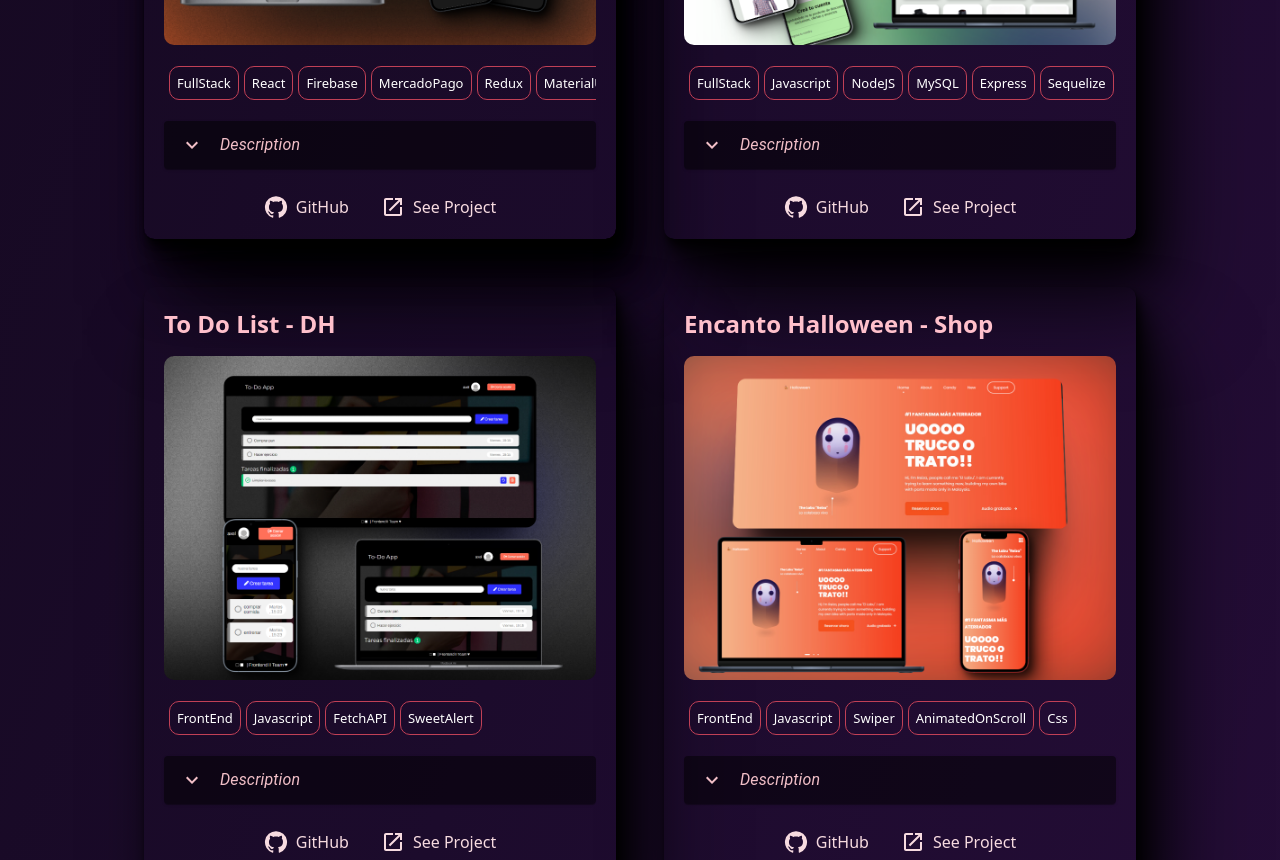
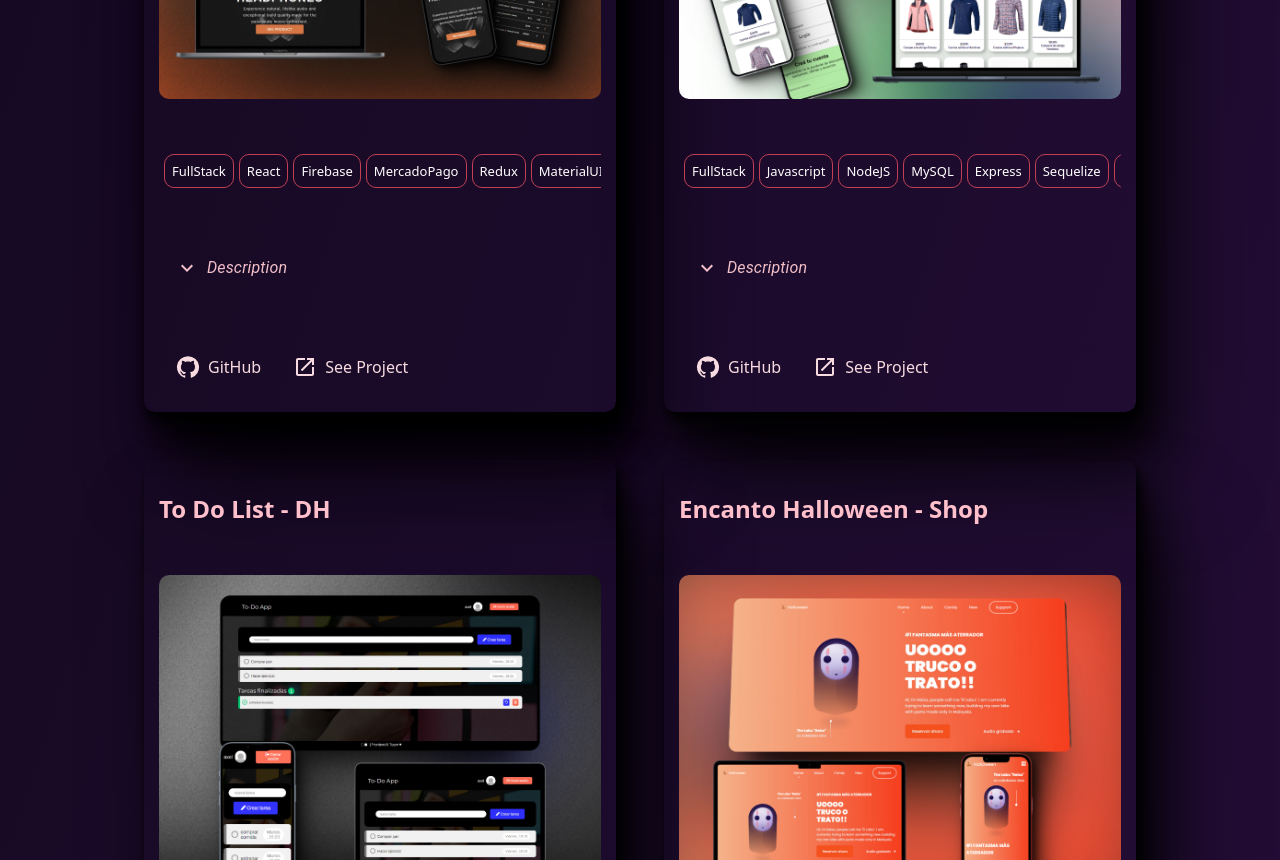
Before and after one commit to axelriveroc/portfolio, a React (Vite) app: page / in a window 1280 px wide. Shown: the part 1940-2800 px from the top of the page. Built offline with nearby package versions, Linux system fonts and the light colour scheme.

Commit message:
responsive projects

```diff
--- a/src/components/pages/myProjects/MyProjects.css
+++ b/src/components/pages/myProjects/MyProjects.css
@@ -18,13 +18,15 @@
 	margin: 1rem;
 	background-color: rgba(64, 63, 63, 0.5);
 	background-color: transparent;
-	padding: 20px;
+	padding: 15px;
 	display: flex;
 	flex-direction: column;
 	justify-content: space-around;
 	gap: 1rem;
 	border-radius: 12px;
 	border-radius: 10px;
+	position: relative;
+	min-height: 95vh;
 	box-shadow: 0.3px 0.5px 0.7px hsl(var(--shadow-color) / 0.49),
 		2.3px 4.7px 6px -0.4px hsl(var(--shadow-color) / 0.5),
 		4.6px 9.2px 11.9px -0.8px hsl(var(--shadow-color) / 0.51),
@@ -80,7 +82,7 @@
 }
 
 .container_descript_icons {
-	color: rgb(241, 191, 199);
+	/* 	color: rgb(241, 191, 199);
 	background-color: rgba(1, 1, 1, 0.5);
 	border-radius: 15px;
 	padding: 15px;
@@ -88,17 +90,21 @@
 	flex-direction: column;
 	justify-content: space-around;
 	gap: 20px;
+	margin-bottom: 116px; */
 }
 
 .tecnologies_icons {
 	display: flex;
 	justify-content: flex-start;
+	flex-wrap: wrap;
 	gap: 10px;
+	margin-bottom: 15px;
 }
 
 .container_buttons {
 	display: flex;
-	justify-content: center;
+	justify-content: flex-start;
+	padding-left: 17px;
 	gap: 2rem;
 	margin-top: 10px;
 }
@@ -116,9 +122,37 @@
 }
 
 .container_buttons a:hover {
-	opacity: .5;
+	opacity: 0.5;
 	border-bottom: 1px solid;
 	padding-bottom: 5px;
+}
+
+.acordion_container_expanded {
+	background-color: rgba(1, 1, 1, 0.9) !important;
+	color: rgb(241, 191, 199) !important;
+	width: 98% !important;
+	padding: 10px;
+	justify-content: flex-start !important;
+	position: absolute !important;
+	height: 95% !important;
+	max-height: 75%;
+	transition: background-color 0.3s ease, max-height 0.9s ease !important;
+	border-radius: 10px !important;
+}
+
+.acordion_container_noexpanded {
+	background-color: transparent !important;
+	box-shadow: none !important;
+	color: rgb(241, 191, 199) !important;
+	border-radius: 15px !important;
+	display: flex !important;
+	flex-direction: column !important;
+	justify-content: space-around !important;
+	position: static !important;
+	width: 95% !important;
+	height: 7% !important;
+	max-height: 7% !important;
+	transition: background-color 0.3s ease, max-height 0.9s ease !important;
 }
 
 @media (max-width: 900px) {
@@ -127,3 +161,17 @@
 		width: 95%;
 	}
 }
+
+@media (max-width: 600px) {
+	.card_project {
+		gap: 5px;
+		padding: 5px;
+	}
+
+	.acordion_container_expanded {
+		width: 99%;
+	}
+
+	.tecnologies_icons {
+	}
+}
--- a/src/components/pages/myProjects/MyProjects2.jsx
+++ b/src/components/pages/myProjects/MyProjects2.jsx
@@ -14,7 +14,6 @@ const MyProjects2 = () => {
 			className="icon icon-tabler icon-tabler-brand-react"
 			width="24"
 			height="24"
-			viewBox="0 0 24 24"
 			strokeWidth="2"
 			stroke="currentColor"
 			fill="none"
@@ -35,7 +34,6 @@ const MyProjects2 = () => {
 			className="icon icon-tabler icon-tabler-brand-react"
 			width="24"
 			height="24"
-			viewBox="0 0 24 24"
 			strokeWidth="2"
 			stroke="currentColor"
 			fill="none"
@@ -56,7 +54,6 @@ const MyProjects2 = () => {
 			className="icon icon-tabler icon-tabler-brand-firebase"
 			width="24"
 			height="24"
-			viewBox="0 0 24 24"
 			strokeWidth="2"
 			stroke="currentColor"
 			fill="none"
@@ -70,11 +67,9 @@ const MyProjects2 = () => {
 		</svg>,
 		<svg
 			role="img"
-			viewBox="0 0 24 24"
 			xmlns="http://www.w3.org/2000/svg"
 			width="24"
 			height="24"
-			viewBox="0 0 24 24"
 			strokeWidth="2"
 			stroke="currentColor"
 			fill="none"
@@ -88,7 +83,6 @@ const MyProjects2 = () => {
 			className="icon icon-tabler icon-tabler-brand-npm"
 			width="24"
 			height="24"
-			viewBox="0 0 24 24"
 			strokeWidth="2"
 			stroke="currentColor"
 			fill="none"
@@ -106,11 +100,9 @@ const MyProjects2 = () => {
 		</svg>,
 		<svg
 			role="img"
-			viewBox="0 0 24 24"
 			xmlns="http://www.w3.org/2000/svg"
 			width="24"
 			height="24"
-			viewBox="0 0 24 24"
 			strokeWidth="2"
 			stroke="currentColor"
 			fill="none"
@@ -124,7 +116,6 @@ const MyProjects2 = () => {
 			className="icon icon-tabler icon-tabler-brand-redux"
 			width="24"
 			height="24"
-			viewBox="0 0 24 24"
 			strokeWidth="2"
 			stroke="currentColor"
 			fill="none"
@@ -141,12 +132,10 @@ const MyProjects2 = () => {
 		</svg>,
 		<svg
 			role="img"
-			viewBox="0 0 24 24"
 			xmlns="http://www.w3.org/2000/svg"
 			className="icon icon-tabler icon-tabler-brand-redux"
 			width="24"
 			height="24"
-			viewBox="0 0 24 24"
 			strokeWidth="2"
 			stroke="currentColor"
 			fill="none"
@@ -157,11 +146,9 @@ const MyProjects2 = () => {
 		</svg>,
 		<svg
 			role="img"
-			viewBox="0 0 24 24"
 			xmlns="http://www.w3.org/2000/svg"
 			width="24"
 			height="24"
-			viewBox="0 0 24 24"
 			strokeWidth="2"
 			stroke="currentColor"
 			fill="none"
@@ -172,11 +159,9 @@ const MyProjects2 = () => {
 		</svg>,
 		<svg
 			role="img"
-			viewBox="0 0 24 24"
 			xmlns="http://www.w3.org/2000/svg"
 			width="24"
 			height="24"
-			viewBox="0 0 24 24"
 			strokeWidth="2"
 			stroke="currentColor"
 			fill="none"
@@ -193,7 +178,6 @@ const MyProjects2 = () => {
 			className="icon icon-tabler icon-tabler-brand-javascript"
 			width="24"
 			height="24"
-			viewBox="0 0 24 24"
 			strokeWidth="2"
 			stroke="currentColor"
 			fill="none"
@@ -210,7 +194,6 @@ const MyProjects2 = () => {
 			className="icon icon-tabler icon-tabler-brand-nodejs"
 			width="24"
 			height="24"
-			viewBox="0 0 24 24"
 			strokeWidth="2"
 			stroke="currentColor"
 			fill="none"
@@ -226,7 +209,6 @@ const MyProjects2 = () => {
 			className="icon icon-tabler icon-tabler-brand-mysql"
 			width="24"
 			height="24"
-			viewBox="0 0 24 24"
 			strokeWidth="2"
 			stroke="currentColor"
 			fill="none"
@@ -242,7 +224,6 @@ const MyProjects2 = () => {
 			className="icon icon-tabler icon-tabler-brand-npm"
 			width="24"
 			height="24"
-			viewBox="0 0 24 24"
 			strokeWidth="2"
 			stroke="currentColor"
 			fill="none"
@@ -260,11 +241,9 @@ const MyProjects2 = () => {
 		</svg>,
 		<svg
 			role="img"
-			viewBox="0 0 24 24"
 			xmlns="http://www.w3.org/2000/svg"
 			width="24"
 			height="24"
-			viewBox="0 0 24 24"
 			strokeWidth="2"
 			stroke="currentColor"
 			fill="none"
@@ -275,11 +254,9 @@ const MyProjects2 = () => {
 		</svg>,
 		<svg
 			role="img"
-			viewBox="0 0 24 24"
 			xmlns="http://www.w3.org/2000/svg"
 			width="24"
 			height="24"
-			viewBox="0 0 24 24"
 			strokeWidth="2"
 			stroke="currentColor"
 			fill="none"
@@ -296,7 +273,6 @@ const MyProjects2 = () => {
 			className="icon icon-tabler icon-tabler-brand-javascript"
 			width="24"
 			height="24"
-			viewBox="0 0 24 24"
 			strokeWidth="2"
 			stroke="currentColor"
 			fill="none"
@@ -313,7 +289,6 @@ const MyProjects2 = () => {
 			className="icon icon-tabler icon-tabler-brand-css3"
 			width="24"
 			height="24"
-			viewBox="0 0 24 24"
 			strokeWidth="2"
 			stroke="currentColor"
 			fill="none"
@@ -329,7 +304,6 @@ const MyProjects2 = () => {
 			className="icon icon-tabler icon-tabler-brand-html5"
 			width="24"
 			height="24"
-			viewBox="0 0 24 24"
 			strokeWidth="2"
 			stroke="currentColor"
 			fill="none"
@@ -348,7 +322,6 @@ const MyProjects2 = () => {
 			className="icon icon-tabler icon-tabler-brand-javascript"
 			width="24"
 			height="24"
-			viewBox="0 0 24 24"
 			strokeWidth="2"
 			stroke="currentColor"
 			fill="none"
@@ -365,7 +338,6 @@ const MyProjects2 = () => {
 			className="icon icon-tabler icon-tabler-brand-css3"
 			width="24"
 			height="24"
-			viewBox="0 0 24 24"
 			strokeWidth="2"
 			stroke="currentColor"
 			fill="none"
@@ -381,7 +353,6 @@ const MyProjects2 = () => {
 			className="icon icon-tabler icon-tabler-brand-html5"
 			width="24"
 			height="24"
-			viewBox="0 0 24 24"
 			strokeWidth="2"
 			stroke="currentColor"
 			fill="none"
@@ -400,7 +371,6 @@ const MyProjects2 = () => {
 			className="icon icon-tabler icon-tabler-brand-javascript"
 			width="24"
 			height="24"
-			viewBox="0 0 24 24"
 			strokeWidth="2"
 			stroke="currentColor"
 			fill="none"
@@ -417,7 +387,6 @@ const MyProjects2 = () => {
 			className="icon icon-tabler icon-tabler-brand-css3"
 			width="24"
 			height="24"
-			viewBox="0 0 24 24"
 			strokeWidth="2"
 			stroke="currentColor"
 			fill="none"
@@ -433,7 +402,6 @@ const MyProjects2 = () => {
 			className="icon icon-tabler icon-tabler-brand-html5"
 			width="24"
 			height="24"
-			viewBox="0 0 24 24"
 			strokeWidth="2"
 			stroke="currentColor"
 			fill="none"
@@ -459,7 +427,7 @@ const MyProjects2 = () => {
 					"Redux",
 					"MaterialUI",
 				]}
-				description="Lorem ipsum, dolor sit amet consectetur adipisicing elit..."
+				description="Audiophile, an online audio tech store created using React and Material UI, stands out with its responsive design and powerful admin features. It empowers administrators with the ability to manage products, user roles, and sales records effortlessly. The platform seamlessly integrates Firebase and Mercado Pago for smooth user experiences and efficient payments, all hosted on Vercel for optimal performance and convenience."
 				github="#"
 				demo="#"
 				iconsAudio={iconsAudio}
@@ -476,7 +444,7 @@ const MyProjects2 = () => {
 					"Sequelize",
 					"EJS",
 				]}
-				description="Lorem ipsum, dolor sit amet consectetur adipisicing elit..."
+				description="Culmen is a mountain apparel e-commerce store. I implemented a Model-View-Controller design pattern with EJS and Node.js. MySQL serves as the database, and the server is powered by the Express framework, connecting to the database using the Sequelize ORM. It processes images with Multer and interfaces with Cloudinary. It was initially deployed on Railway, but due to payment issues, the code is now accessible only on GitHub."
 				github="#"
 				demo="#"
 				iconsCulmen={iconsCulmen}
@@ -485,7 +453,7 @@ const MyProjects2 = () => {
 				title="To Do List - DH"
 				image={todo_mockups}
 				technologies={["FrontEnd", "Javascript", "FetchAPI", "SweetAlert"]}
-				description="Lorem ipsum, dolor sit amet consectetur adipisicing elit..."
+				description="I created a web application – a To-Do List – using Vanilla JavaScript. This application interacts with a Digital House-provided API to implement CRUD operations. I incorporated Sweet Alert for user-friendly alerts during CRUD actions. Additionally, the application features a registration and login form that also communicates with the API."
 				github="#"
 				demo="#"
 				iconsTodo={iconsTodo}
@@ -500,7 +468,7 @@ const MyProjects2 = () => {
 					"AnimatedOnScroll",
 					"Css",
 				]}
-				description="Lorem ipsum, dolor sit amet consectetur adipisicing elit..."
+				description="I designed 'Encanto Halloween,' a web application focused on layout and aesthetics. It's a Halloween-themed shop showcasing products and novelties. The site uses 'Animated on Scroll' for captivating animations and integrates 'Swiper' to create dynamic slides on the homepage."
 				github="#"
 				demo="#"
 				iconsHalloween={iconsHalloween}
@@ -509,10 +477,10 @@ const MyProjects2 = () => {
 				title="Tarot - Oráculo Mágico"
 				image={tarot_mockups}
 				technologies={["FrontEnd", "Javascript", "Css"]}
-				description="Lorem ipsum, dolor sit amet consectetur adipisicing elit..."
+				description="My very first web project, created with Vanilla JavaScript, is a Tarot card game simulation. The mystical oracle randomly selects cards to determine whether two players have a match. The unique aspect is that it's all on one page, utilizing localStorage for data persistence."
 				github="#"
 				demo="#"
-                iconsTarot={iconsTarot}
+				iconsTarot={iconsTarot}
 			/>
 		</section>
 	);
--- a/src/components/pages/myProjects/ProjectArticle.jsx
+++ b/src/components/pages/myProjects/ProjectArticle.jsx
@@ -41,30 +41,33 @@ const ProjectArticle = ({
 					<span key={index}>{tech}</span>
 				))}
 			</div>
-			<div>
 			<Accordion
 				expanded={expanded}
 				onChange={handleChange}
-					sx={{
-						backgroundColor: "rgba(1, 1, 1, 0.5)",
-						color: "rgb(241, 191, 199)",
-						borderRadius: "15px",
-						display: "flex",
-						flexDirection: "column",
-						justifyContent: "space-around",
-					}}
+				className={` ${
+					expanded
+						? "acordion_container_expanded"
+						: "acordion_container_noexpanded"
+				}`}
 			>
 				<AccordionSummary aria-controls="panel1d-content" id="panel1d-header">
 					{expanded ? <KeyboardArrowRightIcon /> : <KeyboardArrowDownIcon />}
 					{!expanded ? (
-							<Typography sx={{ fontStyle: "italic", pl: 2 }}>
+						<Typography sx={{ fontStyle: "italic", pl: 1 }}>
 							Description
 						</Typography>
 					) : (
 						""
 					)}
 				</AccordionSummary>
-					<AccordionDetails>
+				<AccordionDetails
+					sx={{
+						display: "flex",
+						flexDirection: "column",
+						gap:{ xs: 2 , sm: expanded ? 4 : 2},
+						mt: { xs: 0 , sm:expanded ? 2 : 0},
+					}}
+				>
 					<p className="text_description_project">{description}</p>
 					<div className="tecnologies_icons">
 						{title === "AudioPhile - Ecommerce" &&
@@ -90,7 +93,6 @@ const ProjectArticle = ({
 					</div>
 				</AccordionDetails>
 			</Accordion>
-			</div>
 			<div className="container_buttons">
 				<a href={github}>
 					{" "}
```
Lines whose indentation alone changed are shown as unchanged.
